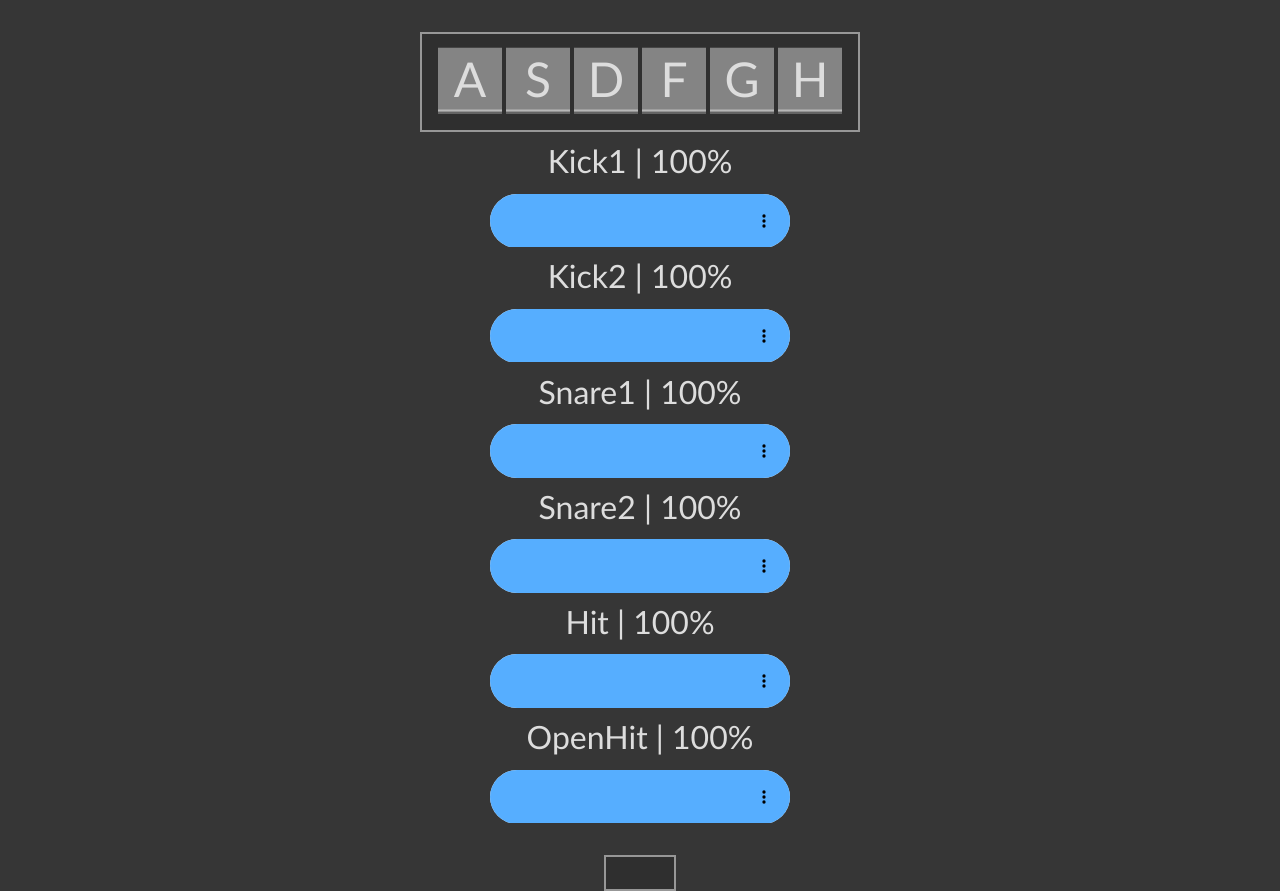
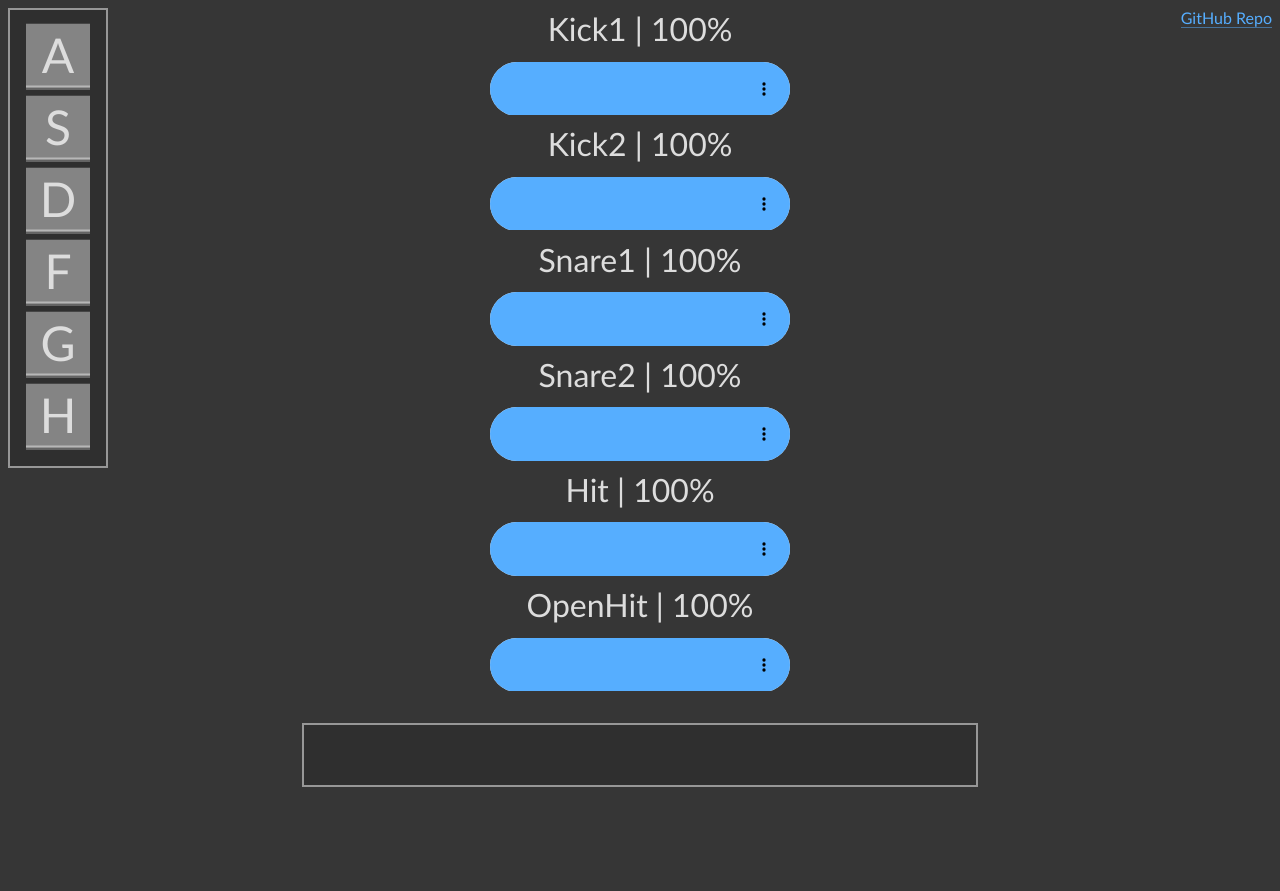
Before and after one commit to GiovanniEliasDaRosa/Drummer, a plain HTML site: page index.html in a window 1280 px wide. After the commit the page ends 800 px from the top, so only its background shows below. Drawn offline with Linux system fonts and the light colour scheme.

Commit message:
Update 1

```diff
--- a/index.html
+++ b/index.html
@@ -1,11 +1,11 @@
 <!DOCTYPE html>
 <html lang="en">
   <head>
-  <meta charset="UTF-8">
-  <meta name="viewport" content="width=device-width, initial-scale=1.0">
+    <meta charset="UTF-8" />
+    <meta name="viewport" content="width=device-width, initial-scale=1.0" />
     <title>Drummer</title>
 
-  <link rel="stylesheet" href="style.css">
+    <link rel="stylesheet" href="style.css" />
   </head>
   <body>
     <div id="KeyToPress">
@@ -19,26 +19,27 @@
 
     <main>
       <p>Kick1</p>
-    <audio src="audio/Kick1.wav"    id="Kick1"    controls oninput="Changed(this)"></audio>
+      <audio src="audio/Kick1.wav" id="Kick1" controls oninput="Changed(this)"></audio>
       <p>Kick2</p>
-    <audio src="audio/Kick2.wav"    id="Kick2"    controls oninput="Changed(this)"></audio>
+      <audio src="audio/Kick2.wav" id="Kick2" controls oninput="Changed(this)"></audio>
       <p>Snare1</p>
-    <audio src="audio/Snare1.wav"   id="Snare1"   controls oninput="Changed(this)"></audio>
+      <audio src="audio/Snare1.wav" id="Snare1" controls oninput="Changed(this)"></audio>
       <p>Snare2</p>
-    <audio src="audio/Snare2.wav"   id="Snare2"   controls oninput="Changed(this)"></audio>
+      <audio src="audio/Snare2.wav" id="Snare2" controls oninput="Changed(this)"></audio>
       <p>Hit</p>
-    <audio src="audio/Hit.wav"      id="Hit"      controls oninput="Changed(this)"></audio>
+      <audio src="audio/Hit.wav" id="Hit" controls oninput="Changed(this)"></audio>
       <p>OpenHit</p>
-    <audio src="audio/OpenHit.wav"  id="OpenHit"  controls oninput="Changed(this)"></audio>
+      <audio src="audio/OpenHit.wav" id="OpenHit" controls oninput="Changed(this)"></audio>
     </main>
 
-  <div id="KeyPressed">
-  </div>
+    <div id="KeyPressed"></div>
 
     <template id="KeyPressedTemplate">
       <p class="Key">A</p>
     </template>
 
     <script src="Code.js"></script>
+
+    <a href="https://github.com/GiovanniEliasDaRosa/Drummer">GitHub Repo</a>
   </body>
 </html>
--- a/style.css
+++ b/style.css
@@ -1,4 +1,4 @@
-body{
+body {
   background-color: rgb(54, 54, 54);
   color: rgb(221, 221, 221);
   display: flex;
@@ -7,21 +7,21 @@ body{
   align-items: center;
 }
 
-*{
+* {
   box-sizing: border-box;
   padding: 0;
   margin: 0;
-  font-family: 'Gill Sans', 'Gill Sans MT', Calibri, 'Trebuchet MS', sans-serif;
+  font-family: "Gill Sans", "Gill Sans MT", Calibri, "Trebuchet MS", sans-serif;
 }
 
-main{
+main {
   display: grid;
   grid-template-rows: repeat(10, 1fr);
   justify-content: center;
   align-items: center;
 }
 
-main *{
+main * {
   text-align: center;
   display: block;
   font-size: 32px;
@@ -30,7 +30,7 @@ main *{
   padding: 0;
 }
 
-main p{
+main p {
   display: flex;
   justify-content: center;
   align-items: center;
@@ -38,12 +38,12 @@ main p{
 }
 
 @keyframes Fade {
-  0%{
+  0% {
     /* background-color: rgb(255, 255, 255); */
     /* filter: brightness(150%) saturate(150%) grayscale(100%); */
     filter: brightness(1.5) contrast(1.5) grayscale(1);
   }
-  100%{
+  100% {
     /* background-color: rgb(86, 174, 255); */
     filter: brightness(100%);
   }
@@ -58,7 +58,7 @@ audio::-webkit-media-controls-panel {
   animation: Fade 1s ease-out;
 }
 
-audio::-webkit-media-controls-mute-button{
+audio::-webkit-media-controls-mute-button {
   display: none;
   opacity: 0;
 }
@@ -96,9 +96,8 @@ audio::-webkit-media-controls-volume-slider:hover {
   opacity: 1 !important;
 }
 
-
 /* KEYS */
-#KeyPressed{
+#KeyPressed {
   padding: 16px;
   border: solid 2px rgba(255, 255, 255, 0.5);
   background-color: rgba(0, 0, 0, 0.125);
@@ -108,9 +107,12 @@ audio::-webkit-media-controls-volume-slider:hover {
   display: grid;
   grid-template-columns: repeat(10, 1fr);
   gap: 4px;
+
+  min-width: 676px;
+  min-height: 64px;
 }
 
-.Key{
+.Key {
   width: 64px;
   height: 64px;
   font-size: 48px;
@@ -129,35 +131,53 @@ audio::-webkit-media-controls-volume-slider:hover {
   animation: KeyPress 2s ease-out forwards;
 }
 
-#KeyToPress{
+#KeyToPress {
+  position: absolute;
+  top: 0.5em;
+  left: 0.5em;
+
   padding: 16px;
   border: solid 2px rgba(255, 255, 255, 0.5);
   background-color: rgba(0, 0, 0, 0.125);
   width: max-content;
-  margin-top: 2em;
 
   display: grid;
-  grid-template-columns: repeat(6, 1fr);
-  gap: 4px;
+  grid-template-rows: repeat(6, 1fr);
+  gap: 8px;
 }
 
-.Longer{
+.Longer {
   animation: KeyPress 4s ease-out infinite;
 }
 
 @keyframes KeyPress {
-  0%{
+  0% {
     box-shadow: 0px 8px 0px 0px rgb(100, 100, 100);
     transform: translateY(-8px);
   }
-  50%{
+  50% {
     box-shadow: 0px 0px 0px 0px rgb(100, 100, 100);
     transform: translateY(0px);
     opacity: 1;
   }
-  100%{
+  100% {
     box-shadow: 0px 0px 0px 0px rgb(100, 100, 100);
     transform: translateY(0px);
     opacity: 0;
   }
 }
+
+a {
+  color: rgb(86, 174, 255);
+  text-decoration: none;
+  border-bottom: solid 0.1em rgba(86, 173, 255, 0.5);
+  position: absolute;
+  top: 0.5em;
+  right: 0.5em;
+}
+
+a:is(:hover, :focus) {
+  color: rgb(86, 174, 255);
+  text-decoration: none;
+  border-bottom: solid 0.2em rgba(86, 173, 255, 0.8);
+}
```
Also changed, not shown: 1 other file. Lines whose indentation alone changed are shown as unchanged.
